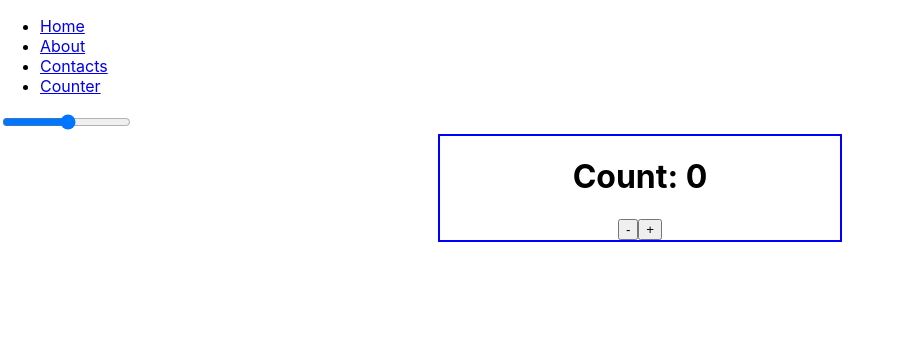
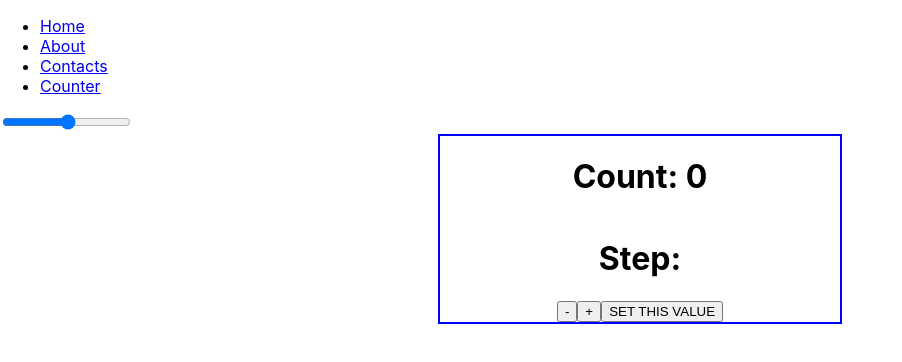
Before and after one commit to freshcodeAlice/react-learning-practice, a React (Create React App) app: page /counter in a window 1280 px wide. Shown: the top 362 px of the page, without its empty margins (0-902 px from the left). Built offline with nearby package versions, Linux system fonts and the light colour scheme.

Commit message:
PureComponent example

```diff
--- a/src/components/Counter/index.js
+++ b/src/components/Counter/index.js
@@ -1,4 +1,4 @@
-import React, { Component } from 'react';
+import React, { PureComponent } from 'react';
 
 const inlineStyles = {
   border: '2px solid blue',
@@ -10,13 +10,22 @@ const inlineStyles = {
   margin: '0 auto',
 };
 
-class Counter extends Component {
+class Counter extends PureComponent {
   constructor (props) {
     super(props);
     this.state = {
       count: 0,
     };
   }
+
+  /*
+Условия использования PureComponent
+1. Наше состояние не сложное (поверхностное сравнение!)
+2. Наше отображение (то, что возвращает рендер) зависит и от пропсов, и от состояния
+
+
+
+  */
 
   increment = () => {
     this.setState((state, props) => ({
@@ -30,15 +39,30 @@ class Counter extends Component {
     }));
   };
 
+  //   shouldComponentUpdate (nextProps, nextState) {
+  //     return nextProps.step === this.props.step;
+  //   }
+
   render () {
     const { count } = this.state;
-
+    const { step } = this.props;
+    console.log('render Counter');
     return (
       <div style={inlineStyles}>
         <h1>Count: {count}</h1>
+        <h1>Step: {step}</h1>
         <div>
           <button onClick={this.decrement}>-</button>
           <button onClick={this.increment}>+</button>
+          <button
+            onClick={() => {
+              this.setState({
+                count,
+              });
+            }}
+          >
+            SET THIS VALUE
+          </button>
         </div>
       </div>
     );
@@ -46,3 +70,36 @@ class Counter extends Component {
 }
 
 export default Counter;
+
+//PureComponent
+// const prevState = {
+//     value: 1
+// }
+// const nextState = {
+//     value: 2
+// }
+
+// prevState.value === nextState.value // re-render
+
+// const prevState = {
+//     engine: {
+//         volume: {
+//             scale: 'l',
+//             value: '2'
+//         }
+//     }
+// }
+
+// const nextState = {
+//     engine: {
+//         volume: {
+//             scale: 'l',
+//             value: '2'
+//         }
+//     }
+// }
+
+//state comparation
+// prevState === nextState
+// {} === {} // false
+// this.setState({value: 2})
```
